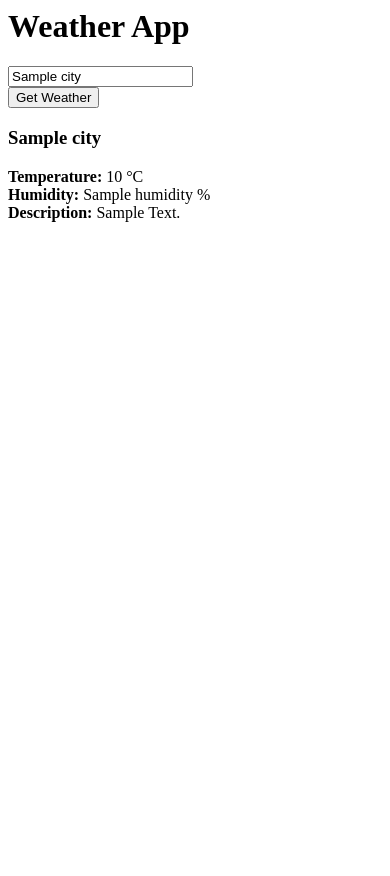
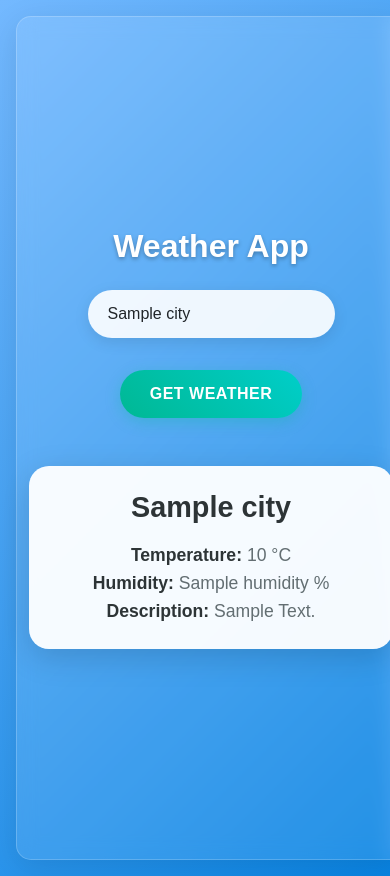
Before and after one commit to MulengaHankandaChituta/weather_app_project, a Django app: template weather_app/templates/weather.html in a window 390 px wide. Before the commit the page ends 222 px from the top, so only its background shows below. Run offline with Django 5.2, Linux system fonts and the light colour scheme; the template is opened without the code that fills it: most values are stand-ins (such as "Sample title", 1, 10 or a date in 2020).

Commit message:
feat: Add static files configuration and Bootstrap styling to weather app
- Configure STATICFILES_DIRS in settings.py for development
- Add Bootstrap CSS/JS CDN links to HTML template
- Improve weather app UI with responsive Bootstrap components
- Set up custom CSS file structure for additional styling

```diff
--- /dev/null
+++ b/static/css/weather_app.css
@@ -0,0 +1,193 @@
+/* Weather App Custom Styles */
+
+/* Background and general styling */
+body {
+    background: linear-gradient(135deg, #74b9ff 0%, #0984e3 100%);
+    font-family: 'Arial', sans-serif;
+    margin: 0;
+    padding: 0;
+}
+
+/* Container enhancements */
+.container {
+    background: rgba(255, 255, 255, 0.1);
+    backdrop-filter: blur(10px);
+    border-radius: 20px;
+    box-shadow: 0 8px 32px rgba(0, 0, 0, 0.1);
+    border: 1px solid rgba(255, 255, 255, 0.2);
+    max-width: 600px;
+    margin: 0 auto;
+}
+
+/* Title styling */
+h1 {
+    color: white;
+    font-weight: bold;
+    text-shadow: 0 2px 4px rgba(0, 0, 0, 0.3);
+    font-size: 2.5rem;
+}
+
+/* Form input styling */
+.form-control {
+    border: none;
+    border-radius: 25px;
+    padding: 12px 20px;
+    font-size: 16px;
+    box-shadow: 0 4px 15px rgba(0, 0, 0, 0.1);
+    transition: all 0.3s ease;
+    background: rgba(255, 255, 255, 0.9);
+}
+
+.form-control:focus {
+    box-shadow: 0 6px 20px rgba(0, 0, 0, 0.2);
+    transform: translateY(-2px);
+    border: none;
+    outline: none;
+    background: white;
+}
+
+.form-control::placeholder {
+    color: #6c757d;
+}
+
+/* Button styling */
+.btn-primary {
+    background: linear-gradient(45deg, #00b894, #00cec9);
+    border: none;
+    border-radius: 25px;
+    padding: 12px 30px;
+    font-weight: bold;
+    box-shadow: 0 4px 15px rgba(0, 184, 148, 0.3);
+    transition: all 0.3s ease;
+    text-transform: uppercase;
+    letter-spacing: 0.5px;
+}
+
+.btn-primary:hover {
+    background: linear-gradient(45deg, #00a085, #00b7b8);
+    transform: translateY(-2px);
+    box-shadow: 0 6px 20px rgba(0, 184, 148, 0.4);
+}
+
+.btn-primary:active {
+    transform: translateY(0);
+    box-shadow: 0 4px 15px rgba(0, 184, 148, 0.3);
+}
+
+/* Alert styling */
+.alert-danger {
+    background: rgba(231, 76, 60, 0.9);
+    color: white;
+    border: none;
+    border-radius: 15px;
+    box-shadow: 0 4px 15px rgba(231, 76, 60, 0.3);
+    backdrop-filter: blur(5px);
+}
+
+/* Weather card styling */
+.card {
+    background: rgba(255, 255, 255, 0.95);
+    border: none;
+    border-radius: 20px;
+    box-shadow: 0 8px 32px rgba(0, 0, 0, 0.15);
+    backdrop-filter: blur(10px);
+    transition: all 0.3s ease;
+    margin-top: 2rem;
+}
+
+.card:hover {
+    transform: translateY(-5px);
+    box-shadow: 0 12px 40px rgba(0, 0, 0, 0.2);
+}
+
+.card-body {
+    padding: 2rem;
+}
+
+.card-title {
+    color: #2d3436;
+    font-weight: bold;
+    font-size: 1.8rem;
+    margin-bottom: 1rem;
+}
+
+.card-text {
+    color: #636e72;
+    font-size: 1.1rem;
+    line-height: 1.6;
+}
+
+.card-text strong {
+    color: #2d3436;
+}
+
+/* Responsive design */
+@media (max-width: 768px) {
+    .container {
+        margin: 1rem;
+        border-radius: 15px;
+    }
+
+    h1 {
+        font-size: 2rem;
+    }
+
+    .form-control {
+        margin-bottom: 1rem;
+    }
+
+    .card-body {
+        padding: 1.5rem;
+    }
+}
+
+/* Animation for form appearance */
+form {
+    animation: slideUp 0.6s ease-out;
+}
+
+.card {
+    animation: fadeIn 0.8s ease-out;
+}
+
+@keyframes slideUp {
+    from {
+        opacity: 0;
+        transform: translateY(30px);
+    }
+    to {
+        opacity: 1;
+        transform: translateY(0);
+    }
+}
+
+@keyframes fadeIn {
+    from {
+        opacity: 0;
+        transform: scale(0.9);
+    }
+    to {
+        opacity: 1;
+        transform: scale(1);
+    }
+}
+
+/* Loading animation for button */
+.btn-primary:disabled {
+    background: linear-gradient(45deg, #b2bec3, #ddd);
+    cursor: not-allowed;
+}
+
+/* Weather icon styling (if you add icons later) */
+.weather-icon {
+    font-size: 3rem;
+    margin-bottom: 1rem;
+    display: block;
+}
+
+/* Focus styles for accessibility */
+.form-control:focus,
+.btn:focus {
+    outline: 2px solid #00cec9;
+    outline-offset: 2px;
+}
--- a/weather_app/settings.py
+++ b/weather_app/settings.py
@@ -122,7 +122,11 @@ USE_TZ = True
 # Static files (CSS, JavaScript, Images)
 # https://docs.djangoproject.com/en/5.2/howto/static-files/
 
-STATIC_URL = 'static/'
+STATIC_URL = '/static/'
+
+STATICFILES_DIRS = [
+    BASE_DIR / 'static',
+]
 
 # Default primary key field type
 # https://docs.djangoproject.com/en/5.2/ref/settings/#default-auto-field
--- a/weather_app/templates/weather.html
+++ b/weather_app/templates/weather.html
@@ -1,7 +1,18 @@
+<!DOCTYPE html>
+<html lang="en">
+<head>
+    <meta charset="UTF-8">
+    <meta name="viewport" content="width=device-width, initial-scale=1.0">
+    <title>Weather App</title>
+    <!-- Bootstrap CSS loaded here -->
+    <link href="https://cdn.jsdelivr.net/npm/bootstrap@5.3.0/dist/css/bootstrap.min.css" rel="stylesheet">
+    <!-- CSS loaded here -->
+    {% load static %}
+    <link rel="stylesheet" type="text/css" href="{% static 'css/weather_app.css' %}">
+</head>
 <body>
     <div class="container py-5 d-flex flex-column justify-content-center align-items-center" style="min-height: 100vh;">
         <h1 class="mb-4 text-center">Weather App</h1>
-
         <form method="post" class="row g-3 justify-content-center w-100">
             {% csrf_token %}
             <div class="col-auto">
@@ -38,4 +49,8 @@
         </div>
         {% endif %}
     </div>
+
+    <!-- Bootstrap JS (optional, for interactive components) -->
+    <script src="https://cdn.jsdelivr.net/npm/bootstrap@5.3.0/dist/js/bootstrap.bundle.min.js"></script>
 </body>
+</html>
```
Lines whose indentation alone changed are shown as unchanged.
